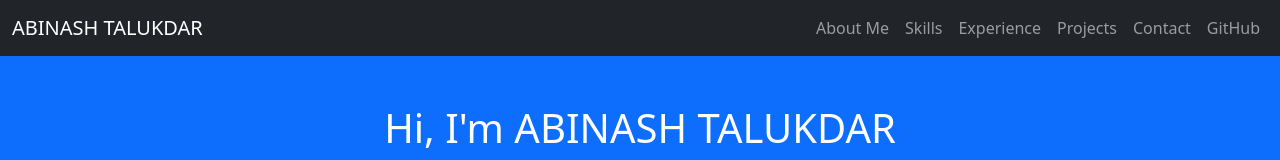
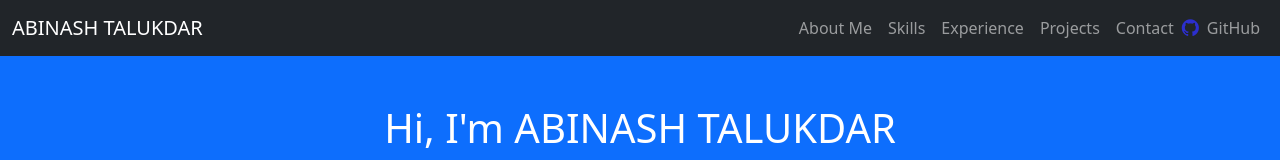
Before and after one commit to abinasht613/abinasht613.github.io, a plain HTML site: page index.html in a window 1280 px wide. Shown: the top 160 px of the page. Drawn offline with nearby package versions, Linux system fonts and the light colour scheme.

Commit message:
github logo added

```diff
--- a/index.html
+++ b/index.html
@@ -55,7 +55,7 @@
                     <li class="nav-item"><a class="nav-link" href="#experience">Experience</a></li>
                     <li class="nav-item"><a class="nav-link" href="#projects">Projects</a></li>
                     <li class="nav-item"><a class="nav-link" href="#contact">Contact</a></li>
-                    <li class="nav-item"><a class="nav-link" href="https://github.com/abinasht613/">GitHub</a></li>
+                    <i class="fa fa-github" style="color: #2c2fce;font-size:20px;padding-top: 2%;"></i><li class="nav-item"><a class="nav-link" href="https://github.com/abinasht613/">GitHub</a></li>
                 </ul>
             </div>
         </div>
```
